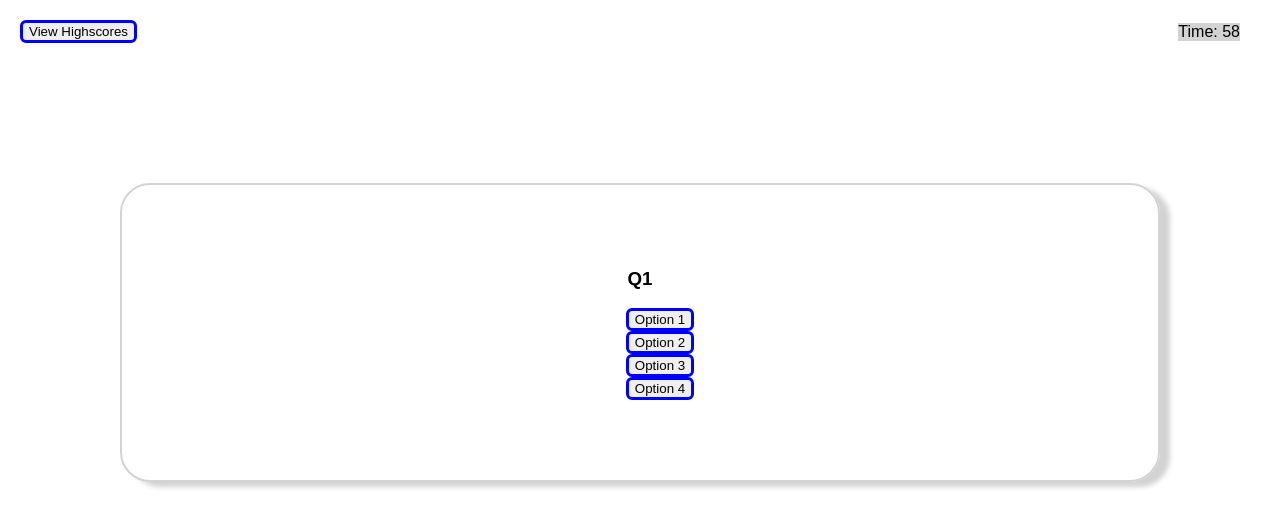
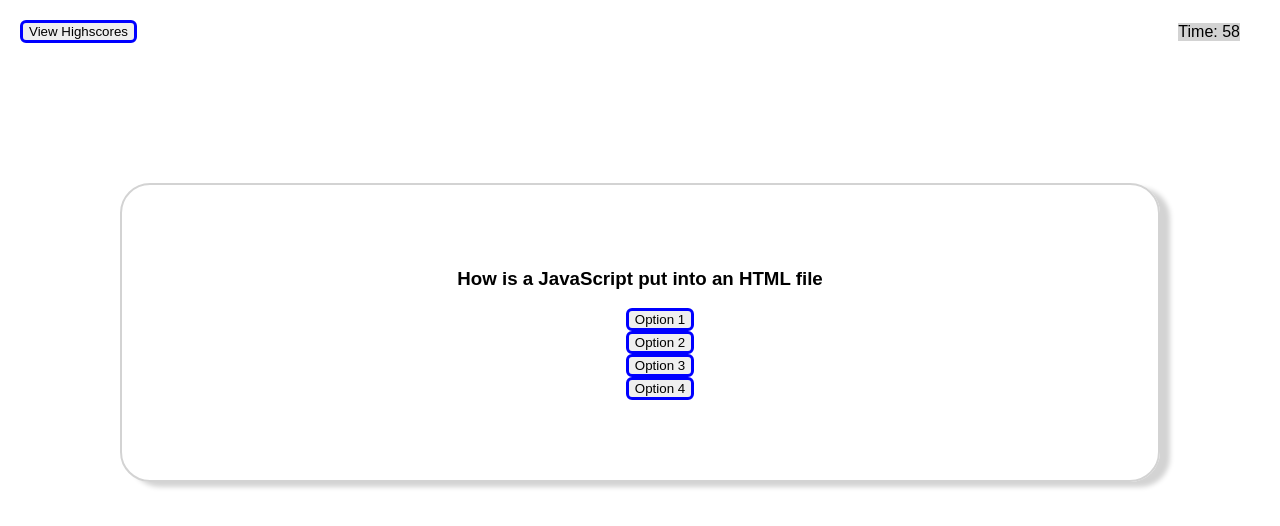
Before and after one commit to SanyamSamS/Coding-Quiz, a plain HTML site: page index.html in a window 1280 px wide. Both pictures are taken after a click on the button "Start Quiz!". Drawn offline with Linux system fonts and the light colour scheme.

Commit message:
Added questions and answers

```diff
--- a/assets/script.js
+++ b/assets/script.js
@@ -13,29 +13,54 @@ var timer;
 // Quiz questions
 var questions = [
     {
-        question: "Q1",
-        choices: ["1", "2", "3", "4"],
+        question: "How is a JavaScript put into an HTML file",
+        choices: [
+        "<js>",
+        "<javascript>",
+        "<scripting>",
+        "<script>"
+        ],
+        answer: 3
+    },
+    {
+        question: "Which is not a comparison operator?",
+        choices: [
+            "===",
+            "!",
+            ">",
+            "<"
+            ],
         answer: 1
     },
     {
-        question: "Q2",
-        choices: ["1", "2", "3", "4"],
-        answer: 1
+        question: "How does a FOR loop start?",
+        choices: [
+            "for i= 1 to 5",
+            "for (i = 0; <= 2)",
+            "for (i <= 4; i++)",
+            "for (i = 0; i <= 5; i++)"
+            ],
+        answer: 3
     },
     {
-        question: "Q3",
-        choices: ["1", "2", "3", "4"],
-        answer: 1
+        question: "How are comments added in JavaScript",
+        choices: [
+            "// Comment",
+            "<!--Comment-->",
+            "*Comment*",
+            "(Comment)"
+            ],
+        answer: 0
     },
     {
-        question: "Q4",
-        choices: ["1", "2", "3", "4"],
-        answer: 1
-    },
-    {
-        question: "Q5",
-        choices: ["1", "2", "3", "4"],
-        answer: 1
+        question: "Which operator is used to assign a value",
+        choices: [
+            "*",
+            "X",
+            "-",
+            "="
+            ],
+        answer: 3
     }
 ];
 
@@ -80,11 +105,11 @@ function showQuestion() {
         var currentQuestionEl = questions[currentQuestion];
 
         // Update question text
-        var questionEl = document.querySelector("#quiz-screen h3");
+        var questionEl = document.getElementById("question-text");
         questionEl.textContent = currentQuestionEl.question;
 
         // Update options text
-        var optionButtons = document.querySelectorAll("#quiz-screen .option-button");
+        var optionButtons = document.querySelectorAll(".option-button");
 
         // Event listener for each option button
         optionButtons.forEach(function (button, index) {
@@ -160,6 +185,7 @@ function endQuiz() {
 // Show high scores functions
 function storeHighScores() {
     var highScoresList = document.getElementById("highscores-list");
+    highScoresList.innerHTML = '';
 
         highScores.forEach(function(scoreData) {
             var li = document.createElement("li");
@@ -170,7 +196,18 @@ function storeHighScores() {
 }
 
 // Go back to quiz function
-
-
+var goBackButton = document.getElementById("go-back");
+goBackButton.addEventListener("click", function() {
+    startScreen.style.display = "block";
+    highscoreScreen.style.display = "none";
+    currentQuestion = 0;
+    timeLeft = 60;
+    userAnswers = [];
+});
 
 // Clear high scores function
+var clearHighscoresButton = document.getElementById('clear-highscores')
+clearHighscoresButton.addEventListener("click", function() {
+    localStorage.removeItem('highscores');
+    highScoresList.innerHTML = '';
+})
--- a/index.html
+++ b/index.html
@@ -23,7 +23,7 @@
 
         <!-- Quiz screen -->
         <section  id="quiz-screen">
-            <h3>Question 1</h3>
+            <h3 id="question-text">Question 1</h3>
             <ul class="choices">
               <li><button class="option-button">Option 1</button></li>
               <li><button class="option-button">Option 2</button></li>
@@ -45,8 +45,8 @@
             <ol id="highscores-list">
 
             </ol>
-            <button>Go back</button>
-            <button>Clear Highscores</button>
+            <button id="go-back">Go back</button>
+            <button id="clear-highscores">Clear Highscores</button>
         </section>
     </main>
 
```
